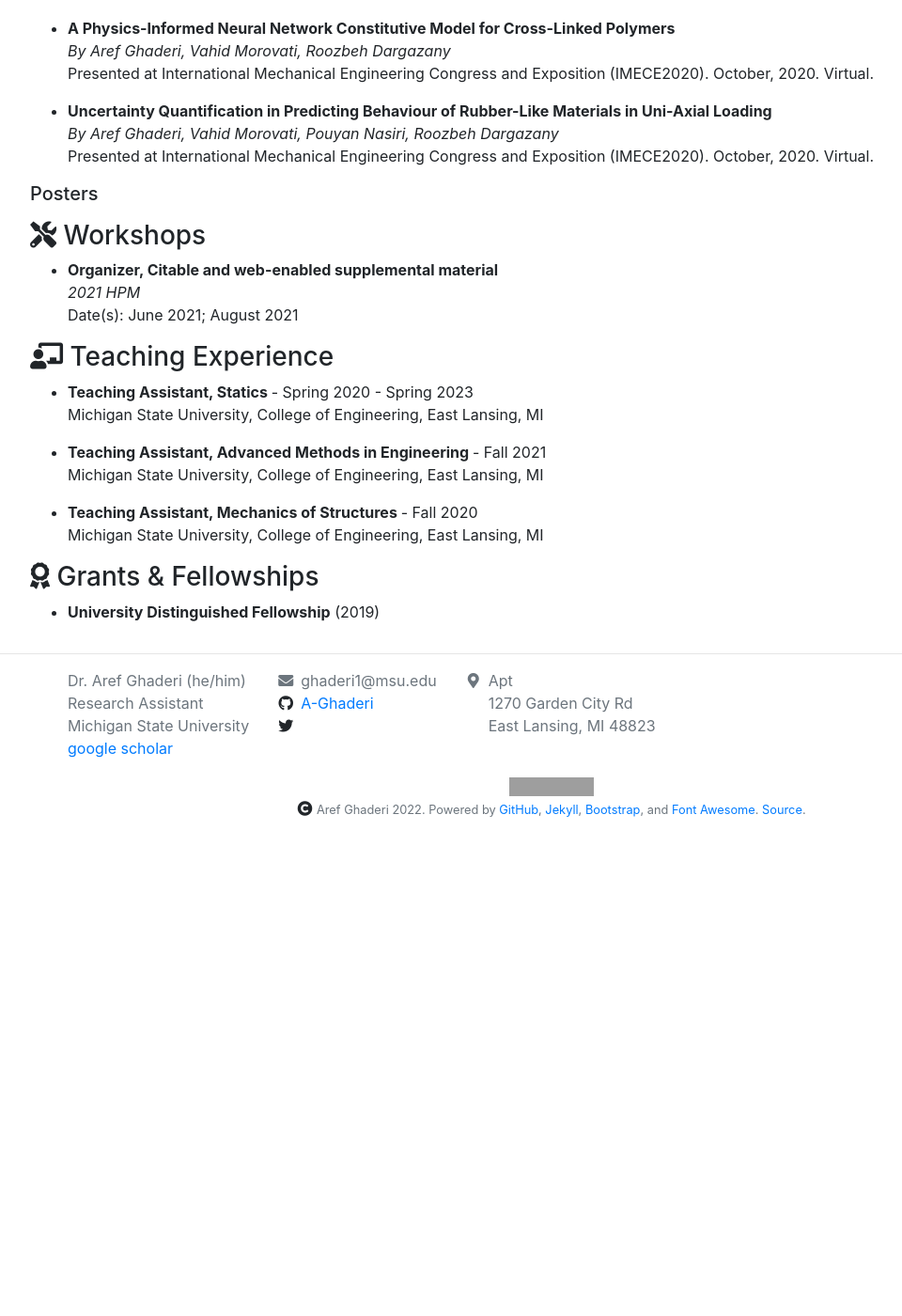
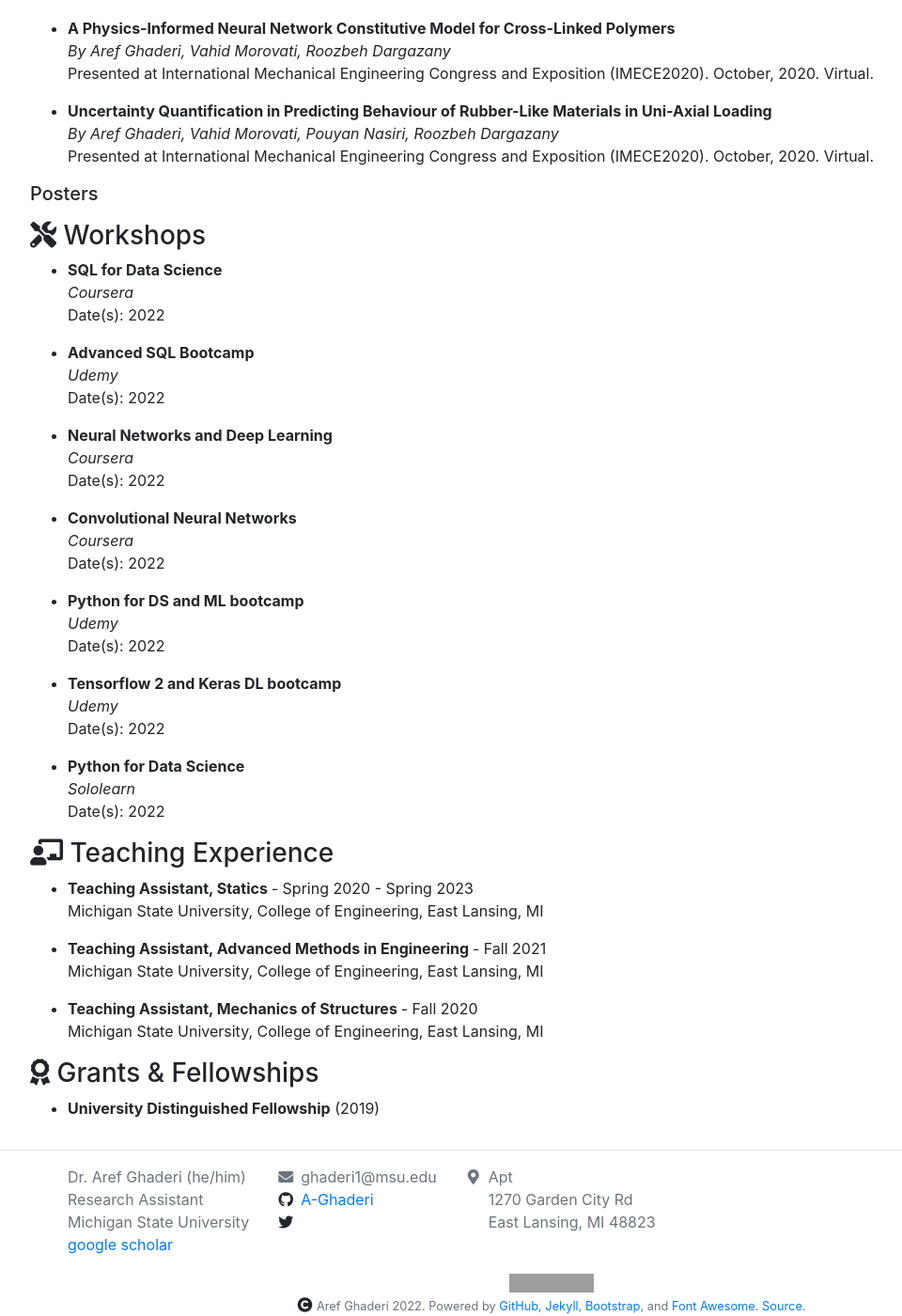
Before and after one commit to A-Ghaderi/Webpage, a Jekyll site: the page built from _pages/cv.md, in a window 1280 px wide and 1400 px high, scrolled down 883 px. Shown: the whole window at 94% size, without its empty margins (53-1013 px from the left). Built offline with Jekyll 4.4.1, drawn with Linux system fonts in a browser that asks for light colours; nearby versions of some CDN libraries; before the commit the page ends 1755 px from its top, so only the background shows below that; grey boxes are pictures that could not be loaded.

Commit message:
Update cv_workshops.yml

```diff
--- a/_data/cv_workshops.yml
+++ b/_data/cv_workshops.yml
@@ -1,6 +1,36 @@
 # cv_teaching.yml lists my teaching experience for my CV
 
 - workshop: |
-    Organizer, Citable and web-enabled supplemental material
-  date: June 2021; August 2021
-  for: 2021 HPM
+    SQL for Data Science
+  date: 2022
+  for: Coursera
+
+- workshop: |
+    Advanced SQL Bootcamp
+  date: 2022
+  for: Udemy
+
+- workshop: |
+    Neural Networks and Deep Learning
+  date: 2022
+  for: Coursera
+
+- workshop: |
+    Convolutional Neural Networks
+  date: 2022
+  for: Coursera
+
+- workshop: |
+    Python for DS and ML bootcamp
+  date: 2022
+  for: Udemy
+
+- workshop: |
+    Tensorflow 2 and Keras DL bootcamp
+  date: 2022
+  for: Udemy
+
+- workshop: |
+    Python for Data Science
+  date: 2022
+  for: Sololearn
```
